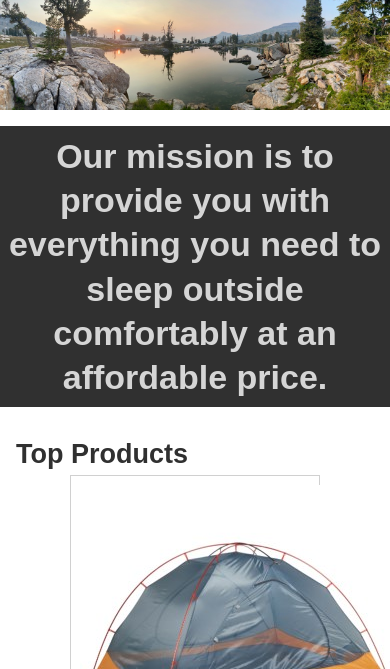
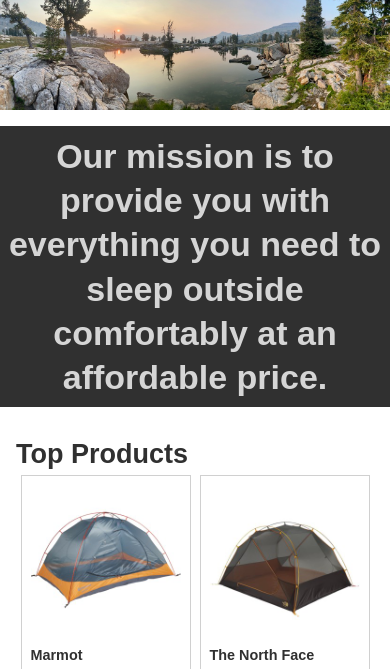
Before and after one commit to lcarlo23/wdd330-sleepoutside-team02, a website built with Vite: page src/product_pages/index.html in a window 390 px wide. Shown: the part 124-793 px from the top of the page. Built offline with nearby package versions, Linux system fonts and the light colour scheme.

Commit message:
Add responsive styles for product images
Added styles to ensure product images fit their container.

```diff
--- a/src/css/style.css
+++ b/src/css/style.css
@@ -157,6 +157,12 @@ button {
   max-width: 250px;
 }
 
+/* Ensure product images do not exceed their container */
+.product-card img {
+  width: 100%;
+  height: auto;
+}
+
 .product-card h2,
 .product-card h3,
 .product-card p {
```
